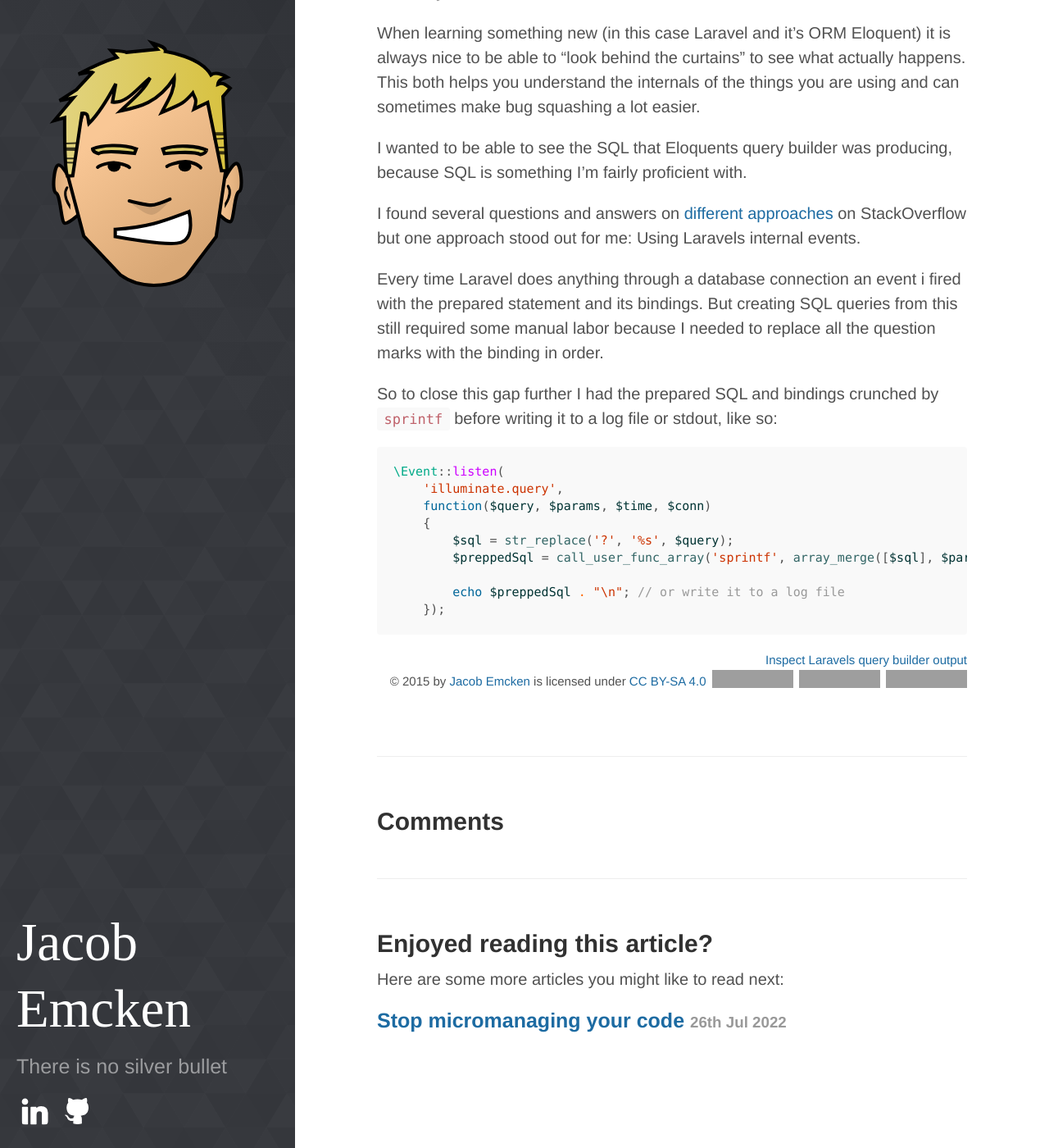
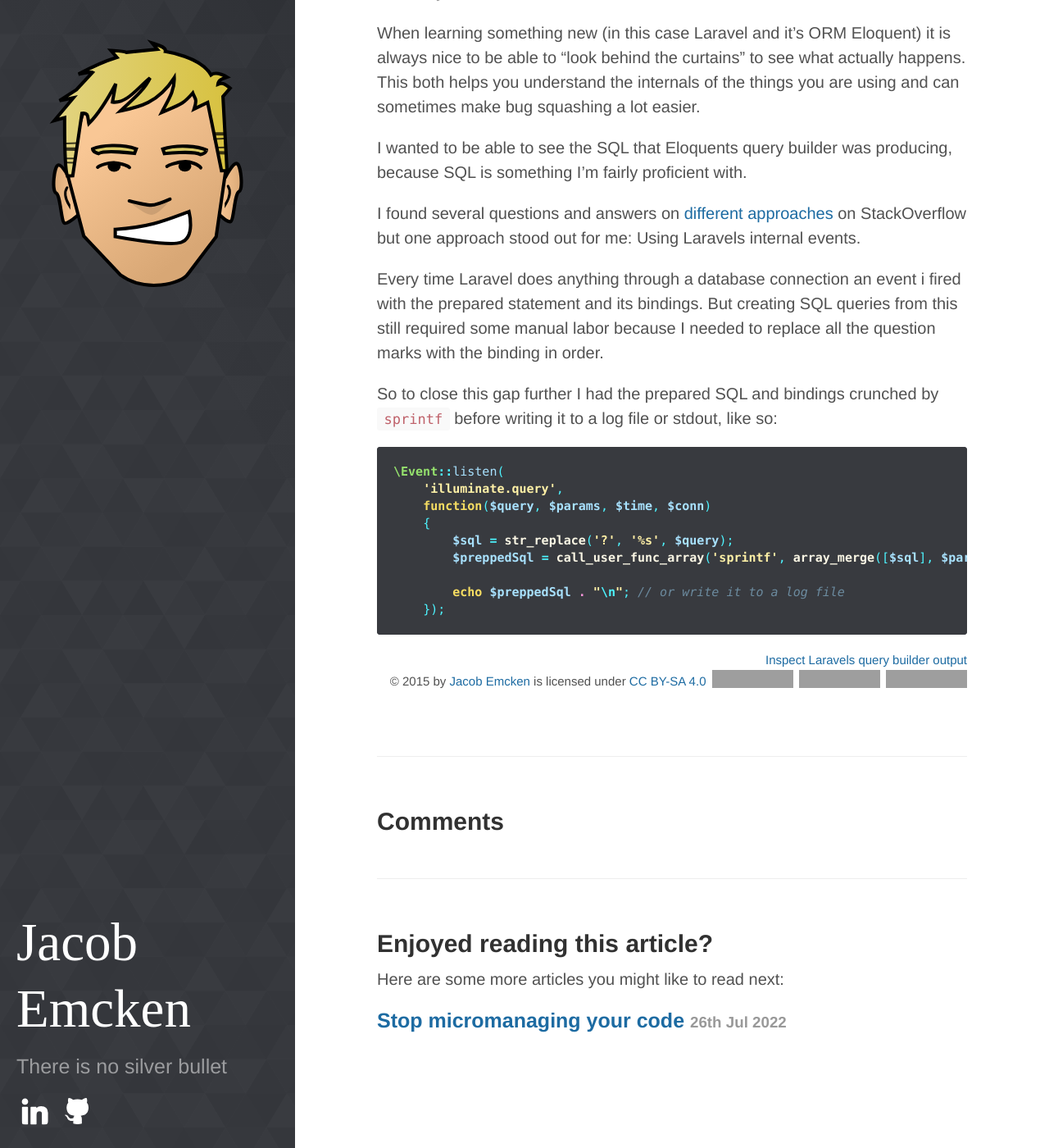
Before and after one commit to jacobemcken/jacobemcken.github.io, a Jekyll site: the page built from _posts/2015-05-16-inspect-laravels-query-builder-output.md, in a window 1280 px wide and 1400 px high, scrolled down 155 px. Shown: the whole window at 82% size. Built offline with Jekyll 4.4.1, drawn with Linux system fonts in a browser that asks for light colours; comment, search, counter and statistics services are not loaded; grey boxes are pictures that could not be loaded.

Commit message:
Make code highligting use a dark theme

```diff
--- a/public/css/syntax.css
+++ b/public/css/syntax.css
@@ -1,65 +1,51 @@
-.highlight .hll { background-color: #ffc; }
-.highlight .c { color: #999; } /* Comment */
-.highlight .err { color: #a00; background-color: #faa } /* Error */
-.highlight .k { color: #069; } /* Keyword */
-.highlight .o { color: #555 } /* Operator */
-.highlight .cm { color: #09f; font-style: italic } /* Comment.Multiline */
-.highlight .cp { color: #099 } /* Comment.Preproc */
-.highlight .c1 { color: #999; } /* Comment.Single */
-.highlight .cs { color: #999; } /* Comment.Special */
-.highlight .gd { background-color: #fcc; border: 1px solid #c00 } /* Generic.Deleted */
-.highlight .ge { font-style: italic } /* Generic.Emph */
-.highlight .gr { color: #f00 } /* Generic.Error */
-.highlight .gh { color: #030; } /* Generic.Heading */
-.highlight .gi { background-color: #cfc; border: 1px solid #0c0 } /* Generic.Inserted */
-.highlight .go { color: #aaa } /* Generic.Output */
-.highlight .gp { color: #009; } /* Generic.Prompt */
-.highlight .gs { } /* Generic.Strong */
-.highlight .gu { color: #030; } /* Generic.Subheading */
-.highlight .gt { color: #9c6 } /* Generic.Traceback */
-.highlight .kc { color: #069; } /* Keyword.Constant */
-.highlight .kd { color: #069; } /* Keyword.Declaration */
-.highlight .kn { color: #069; } /* Keyword.Namespace */
-.highlight .kp { color: #069 } /* Keyword.Pseudo */
-.highlight .kr { color: #069; } /* Keyword.Reserved */
-.highlight .kt { color: #078; } /* Keyword.Type */
-.highlight .m { color: #f60 } /* Literal.Number */
-.highlight .s { color: #d44950 } /* Literal.String */
-.highlight .na { color: #4f9fcf } /* Name.Attribute */
-.highlight .nb { color: #366 } /* Name.Builtin */
-.highlight .nc { color: #0a8; } /* Name.Class */
-.highlight .no { color: #360 } /* Name.Constant */
-.highlight .nd { color: #99f } /* Name.Decorator */
-.highlight .ni { color: #999; } /* Name.Entity */
-.highlight .ne { color: #c00; } /* Name.Exception */
-.highlight .nf { color: #c0f } /* Name.Function */
-.highlight .nl { color: #99f } /* Name.Label */
-.highlight .nn { color: #0cf; } /* Name.Namespace */
-.highlight .nt { color: #2f6f9f; } /* Name.Tag */
-.highlight .nv { color: #033 } /* Name.Variable */
-.highlight .ow { color: #000; } /* Operator.Word */
-.highlight .w { color: #bbb } /* Text.Whitespace */
-.highlight .mf { color: #f60 } /* Literal.Number.Float */
-.highlight .mh { color: #f60 } /* Literal.Number.Hex */
-.highlight .mi { color: #f60 } /* Literal.Number.Integer */
-.highlight .mo { color: #f60 } /* Literal.Number.Oct */
-.highlight .sb { color: #c30 } /* Literal.String.Backtick */
-.highlight .sc { color: #c30 } /* Literal.String.Char */
-.highlight .sd { color: #c30; font-style: italic } /* Literal.String.Doc */
-.highlight .s2 { color: #c30 } /* Literal.String.Double */
-.highlight .se { color: #c30; } /* Literal.String.Escape */
-.highlight .sh { color: #c30 } /* Literal.String.Heredoc */
-.highlight .si { color: #a00 } /* Literal.String.Interpol */
-.highlight .sx { color: #c30 } /* Literal.String.Other */
-.highlight .sr { color: #3aa } /* Literal.String.Regex */
-.highlight .s1 { color: #c30 } /* Literal.String.Single */
-.highlight .ss { color: #fc3 } /* Literal.String.Symbol */
-.highlight .bp { color: #366 } /* Name.Builtin.Pseudo */
-.highlight .vc { color: #033 } /* Name.Variable.Class */
-.highlight .vg { color: #033 } /* Name.Variable.Global */
-.highlight .vi { color: #033 } /* Name.Variable.Instance */
-.highlight .il { color: #f60 } /* Literal.Number.Integer.Long */
-
-.css .o,
-.css .o + .nt,
-.css .nt + .nt { color: #999; }
+.highlight table td {padding: 5px}
+.highlight table pre {margin: 0}
+.highlight {color: #faf6e4; background-color: #383A3F}
+.highlight .gl {color: #dee5e7; background-color: #4e5d62}
+.highlight .gp {color: #a8e1fe; font-weight: bold}
+.highlight .c, .highlight .ch, .highlight .cd, .highlight .cm, .highlight .cpf, .highlight .c1, .highlight .cs
+{color: #6c8b9f; font-style: italic}
+.highlight .cp {color: #95e16d; font-weight: bold}
+.highlight .err {color: #fefeec; background-color: #cc0000}
+.highlight .gr {color: #cc0000; font-weight: bold; font-style: italic}
+.highlight .k, .highlight .kd, .highlight .kv { color: #f6dd62; font-weight: bold}
+.highlight .o, .highlight .ow {color: #4df4ff; font-weight: bold}
+.highlight .p, .highlight .pi {color: #4df4ff}
+.highlight .gd {color: #cc0000}
+.highlight .gi {color: #95e16d}
+.highlight .ge {font-style: italic}
+.highlight .gs {font-weight: bold}
+.highlight .gt {color: #dee5e7; background-color: #4e5d62}
+.highlight .kc {color: #f696db; font-weight: bold}
+.highlight .kn {color: #ffb000; font-weight: bold}
+.highlight .kp {color: #ffb000; font-weight: bold}
+.highlight .kr {color: #ffb000; font-weight: bold}
+.highlight .gh {color: #ffb000; font-weight: bold}
+.highlight .gu {color: #ffb000; font-weight: bold}
+.highlight .kt {color: #95e16d; font-weight: bold}
+.highlight .no {color: #95e16d; font-weight: bold}
+.highlight .nc {color: #95e16d; font-weight: bold}
+.highlight .nd {color: #95e16d; font-weight: bold}
+.highlight .nn {color: #95e16d; font-weight: bold}
+.highlight .bp {color: #95e16d; font-weight: bold}
+.highlight .ne {color: #95e16d; font-weight: bold}
+.highlight .nl {color: #ffb000; font-weight: bold}
+.highlight .nt {color: #ffb000; font-weight: bold}
+.highlight .m, .highlight .mb, .highlight .mf, .highlight .mh, .highlight .mi, .highlight .il, .highlight .mo, .highlight .mx
+{color: #f696db; font-weight: bold}
+.highlight .ld {color: #f696db; font-weight: bold}
+.highlight .ss {color: #f696db; font-weight: bold}
+.highlight .s, .highlight .sa, .highlight .sb, .highlight .dl, .highlight .sd, .highlight .s2, .highlight .sh, .highlight .sx, .highlight .sr, .highlight .s1
+{color: #fff0a6; font-weight: bold}
+.highlight .se {color: #4df4ff; font-weight: bold}
+.highlight .sc {color: #4df4ff; font-weight: bold}
+.highlight .si {color: #4df4ff; font-weight: bold}
+.highlight .nb {font-weight: bold}
+.highlight .ni {color: #999999; font-weight: bold}
+.highlight .w {color: #BBBBBB}
+.highlight .go {color: #BBBBBB}
+.highlight .nf, .highlight .fm {color: #a8e1fe}
+.highlight .py {color: #a8e1fe}
+.highlight .na {color: #a8e1fe}
+.highlight .nv, .highlight .vc, .highlight .vg, .highlight .vi, .highlight .vm
+{color: #a8e1fe; font-weight: bold}
```
Also changed, not shown: README.md.
